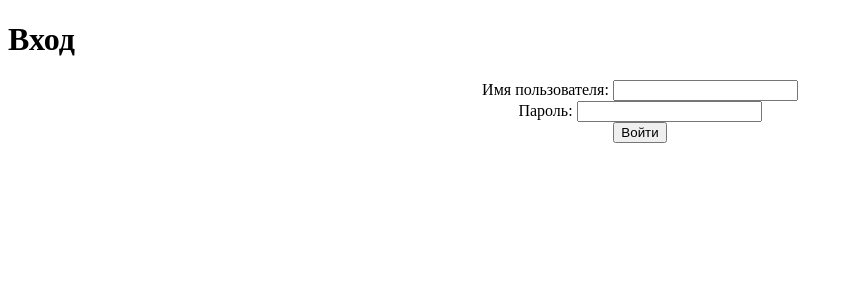
After one commit to insanboss/exam_8, a Django app: page /accounts/accounts/login/ in a window 1280 px wide. The commit adds this page. Shown: the top 300 px of the page, without its empty margins (0-853 px from the left). Run offline with Django 3.2, Linux system fonts and the light colour scheme.

Commit message:
* Реализован login/logout

```diff
--- /dev/null
+++ b/source/accounts/templates/registration/login.html
@@ -0,0 +1,37 @@
+{% load static %}
+
+<!doctype html>
+<html lang="en">
+<head>
+    <meta charset="UTF-8">
+    <meta name="viewport"
+         content="width=device-width, user-scalable=no, initial-scale=1.0, maximum-scale=1.0, minimum-scale=1.0">
+    <meta http-equiv="X-UA-Compatible" content="ie=edge">
+    <link rel="stylesheet" href="{% static 'css/style.css' %}">
+    <title>Вход</title>
+</head>
+<body>
+
+<div class="container">
+    <h1>Вход</h1>
+
+    <form action="{% url 'accounts:login' %}" method="post" class="text-center">
+        {% csrf_token %}
+        {% if has_error %}
+            <p class="form-error">Неверное имя пользователя или пароль.</p>
+        {% endif %}
+        <div class="form-group">
+            <label for="username" class="form-label">Имя пользователя:</label>
+            <input type="text" name="username" id="username">
+        </div>
+        <div class="form-group">
+            <label for="password" class="form-label">Пароль:</label>
+            <input type="password" name="password" id="password">
+        </div>
+        <button type="submit">Войти</button>
+    </form>
+
+</div>
+
+</body>
+</html>
--- /dev/null
+++ b/source/accounts/urls.py
@@ -0,0 +1,10 @@
+from django.urls import path
+from django.contrib.auth.views import LoginView, LogoutView
+
+
+app_name = 'accounts'
+
+urlpatterns = [
+    path('accounts/login/', LoginView.as_view(), name='login'),
+    path('accounts/logout/', LogoutView.as_view(), name='logout'),
+]
--- a/source/reviewer/settings.py
+++ b/source/reviewer/settings.py
@@ -39,6 +39,7 @@ INSTALLED_APPS = [
     'django.contrib.staticfiles',
 
     'webapp',
+    'accounts',
 ]
 
 MIDDLEWARE = [
--- a/source/reviewer/urls.py
+++ b/source/reviewer/urls.py
@@ -5,5 +5,6 @@ from django.conf.urls.static import static
 
 urlpatterns = [
     path('admin/', admin.site.urls),
+    path('accounts/', include('accounts.urls')),
     path('', include('webapp.urls')),
 ] + static(settings.MEDIA_URL, document_root=settings.MEDIA_ROOT)
```
Also changed, not shown: source/webapp/templates/base.html (+9 -0 lines).
